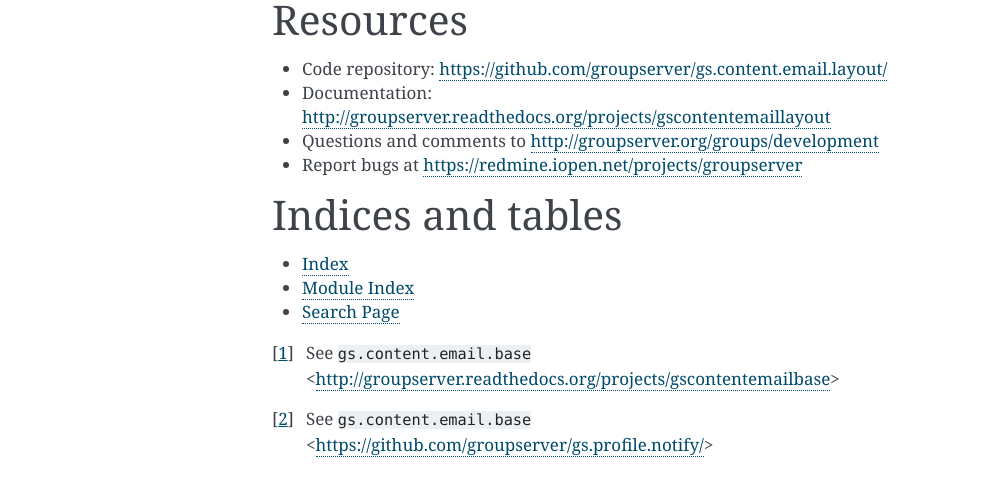
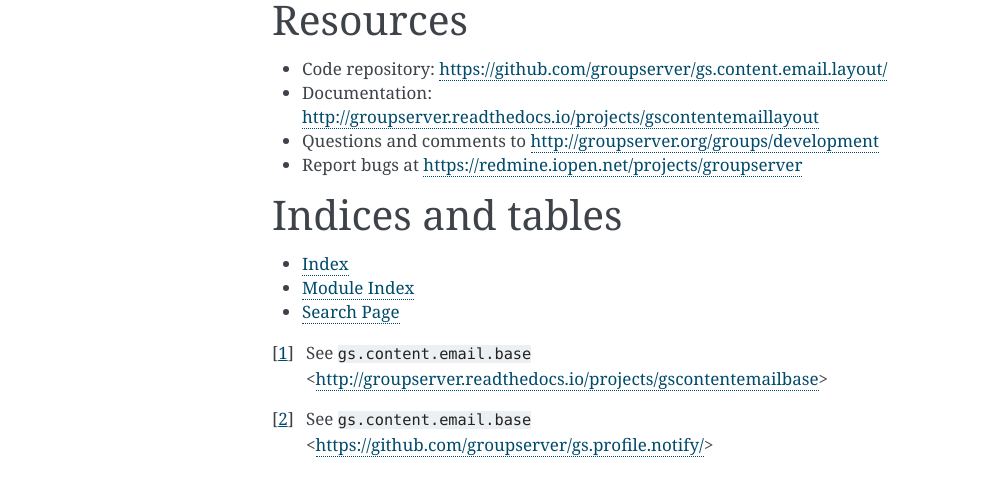
Before and after one commit to groupserver/gs.content.email.layout, a Sphinx documentation site: the page built from docs/index.rst, in a window 1280 px wide. Shown: the part 737-1216 px from the top of the page, without its empty margins (148-1141 px from the left). Built offline with Sphinx 7.4.7, drawn with Linux system fonts in a browser that asks for light colours.

Commit message:
Following the documentation to readthedocs.io

```diff
--- a/docs/index.rst
+++ b/docs/index.rst
@@ -25,7 +25,7 @@ Resources
 - Code repository:
   https://github.com/groupserver/gs.content.email.layout/
 - Documentation:
-  http://groupserver.readthedocs.org/projects/gscontentemaillayout
+  http://groupserver.readthedocs.io/projects/gscontentemaillayout
 - Questions and comments to
   http://groupserver.org/groups/development
 - Report bugs at https://redmine.iopen.net/projects/groupserver
@@ -38,6 +38,6 @@ Indices and tables
 * :ref:`search`
 
 .. [#base] See ``gs.content.email.base``
-           <http://groupserver.readthedocs.org/projects/gscontentemailbase>
+           <http://groupserver.readthedocs.io/projects/gscontentemailbase>
 .. [#notify] See ``gs.content.email.base``
              <https://github.com/groupserver/gs.profile.notify/>
```
